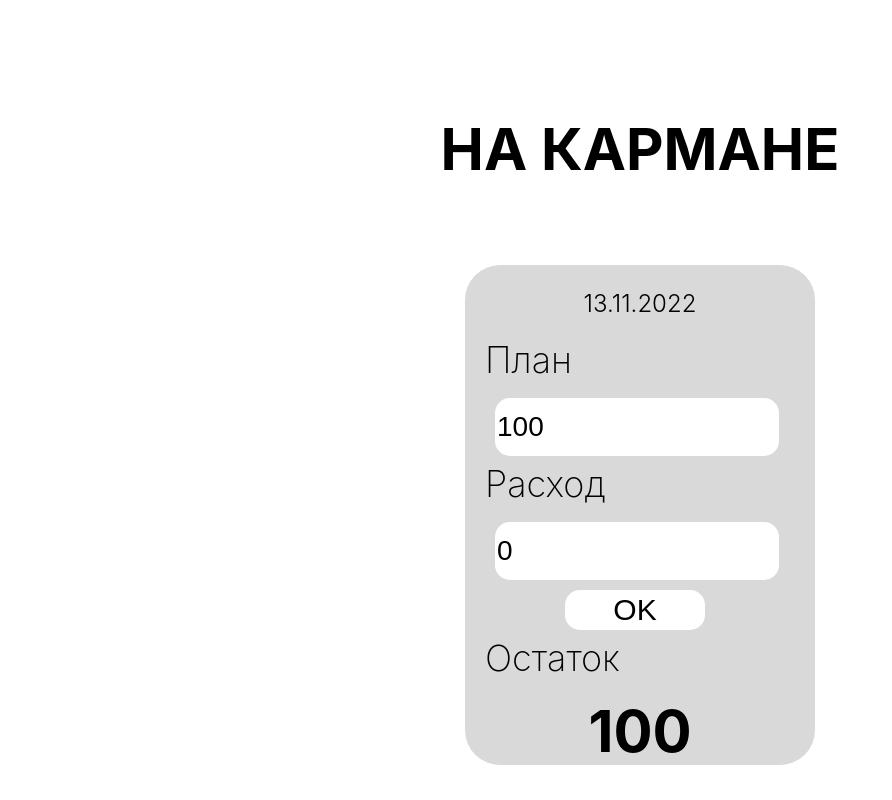
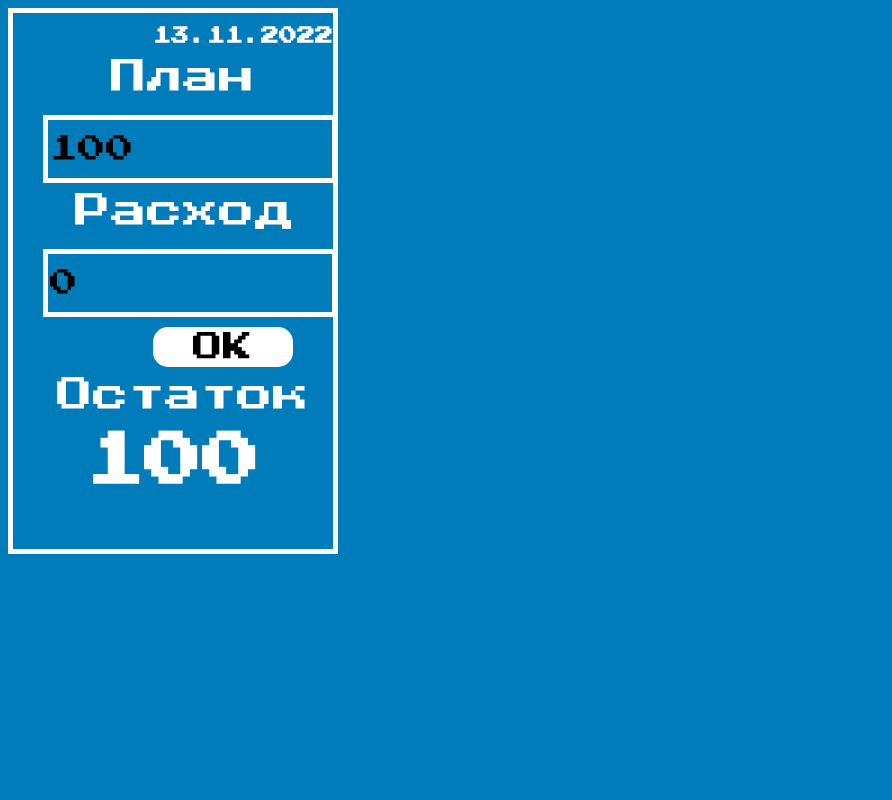
Before and after one commit to Sanevs22/on_pocket, a plain HTML site: page index.html in a window 1280 px wide. Shown: the whole page, without its empty margins (0-892 px from the left). Drawn offline with Linux system fonts and the light colour scheme.

Commit message:
new vers

```diff
--- a/index.html
+++ b/index.html
@@ -4,12 +4,14 @@
     <meta charset='utf-8'>
     <title>на кармане</title>
     <meta name="viewport" content="width=device-width">
+    <link rel="preconnect" href="https://fonts.googleapis.com">
+    <link rel="preconnect" href="https://fonts.gstatic.com" crossorigin>
+    <link href="https://fonts.googleapis.com/css2?family=Press+Start+2P&display=swap" rel="stylesheet">
     <link rel="icon" href="img/favicon32.png" type="image/png" sizes="32x32">
     <link rel="icon" href="img/favicon16.png" type="image/png" sizes="16x16">
-    <link href="style.css" rel="stylesheet">
+    <link href="style_2.css" rel="stylesheet">
 </head>
 <body>
-    <h1 class="name">НА КАРМАНЕ</h1>
     <div class="pocket">
         <h3 id="date">11.11.22</h3>
         <p class="cash">План</p>
--- /dev/null
+++ b/style_2.css
@@ -0,0 +1,61 @@
+body {
+    font-family: 'Press Start 2P', cursive;
+    font-weight: normal;
+    width: 320px;
+    background-color: #007CBA;
+    text-align: center;
+    border: 5px solid #FFFFFF;
+}
+
+
+#date {
+    font-size: 18px;
+    line-height: 10px;
+    text-align: right;
+    color: #ffffff;
+}
+
+.cash {
+    margin-top: 10px;
+    margin-left: 20px;
+    margin-bottom:20px;
+    font-style: normal;
+    font-weight: 200;
+    font-size: 36px;
+    line-height: 36px;
+    color: #ffffff;
+}
+
+button {
+    font-family: 'Press Start 2P', cursive;
+    width: 140px;
+    height: 40px;
+    margin-top: 10px;
+    margin-left: 100px;
+    border-radius: 15px;
+    background: #ffffff;
+    border: none;
+    font-weight: 100;
+    font-size: 30px;
+}
+
+input {
+    font-family: 'Press Start 2P', cursive;
+    width: 280px;
+    height: 56px;
+    margin-left: 30px;
+    background: #007CBA;
+    font-size: 28px;
+    border: 5px solid #FFFFFF;
+    }
+
+#res {
+    font-style: normal;
+    margin-top: 10px;
+    font-weight: 700;
+    font-size: 58px;
+    text-align: center;
+    color: #ffffff;
+}
+
+@import url('https://fonts.googleapis.com/css2?family=Press+Start+2P&display=swap');
```
Also changed, not shown: 2 other files.
